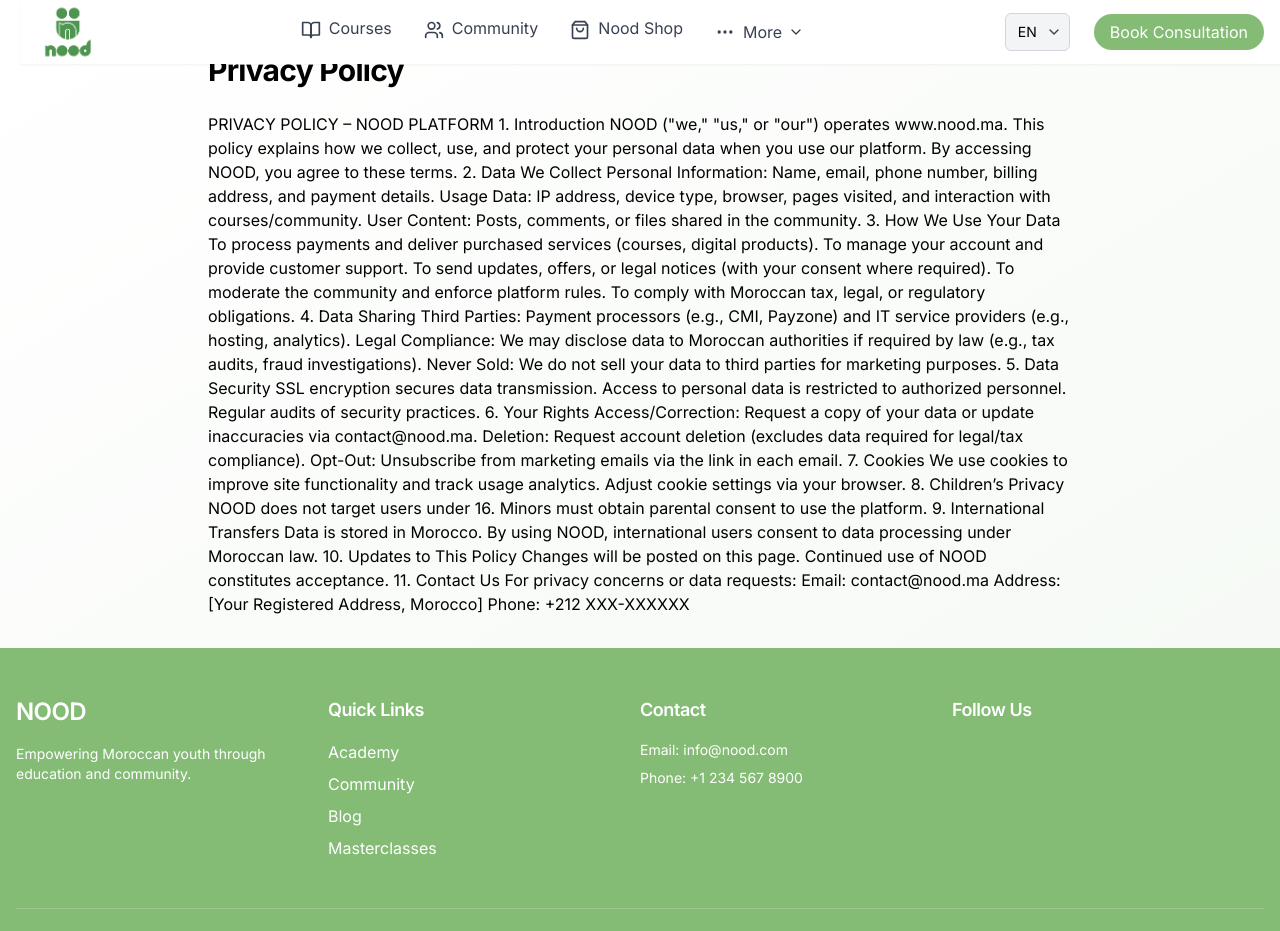
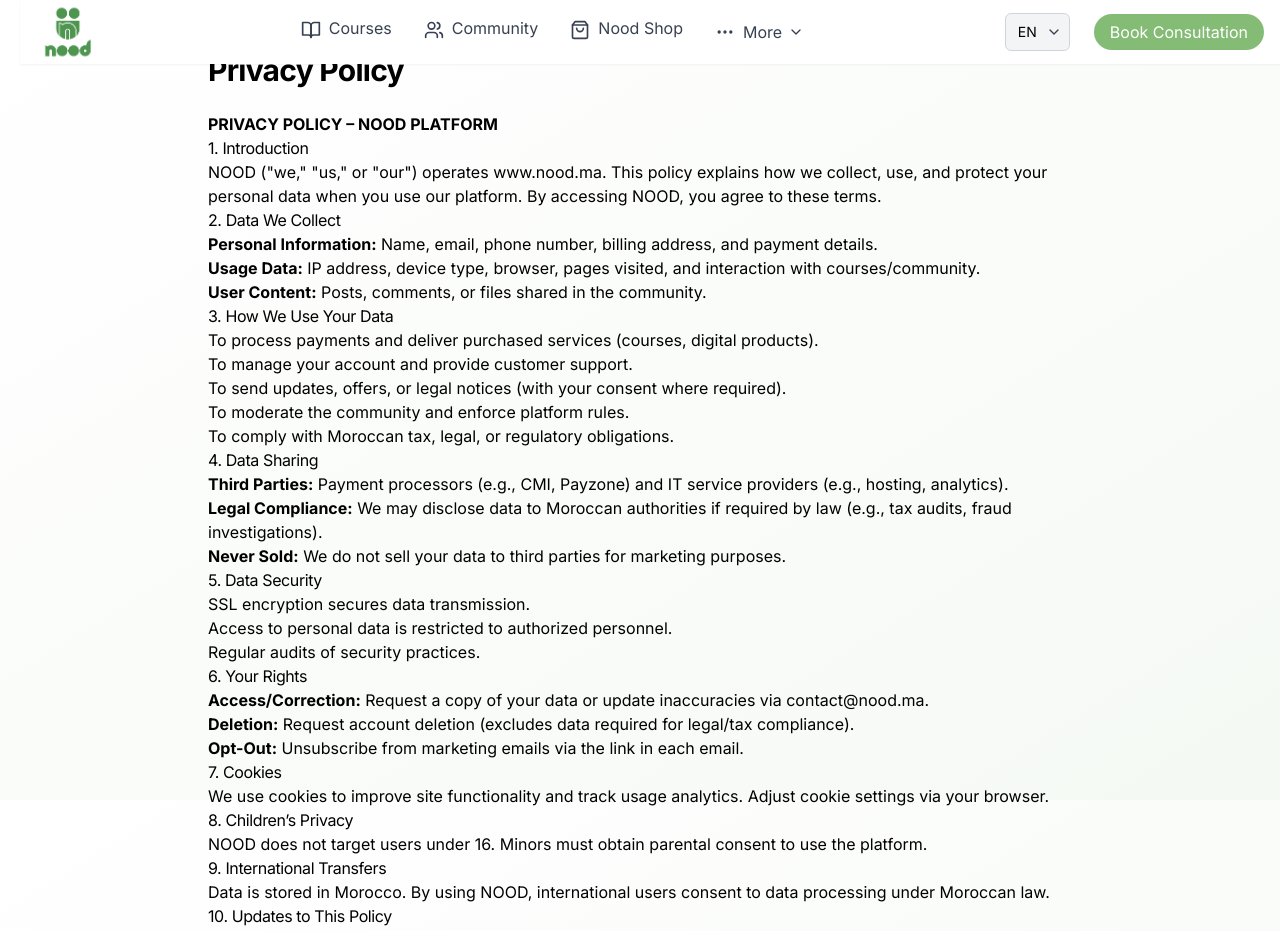
Before and after one commit to EmreGunner/NoodWebMain, a React (Vite) app: page /privacy-policy in a window 1280 px wide. Shown: the top 931 px of the page. Built offline with nearby package versions, Linux system fonts and the light colour scheme.

Commit message:
changes3

```diff
--- a/src/pages/PrivacyPolicy.tsx
+++ b/src/pages/PrivacyPolicy.tsx
@@ -10,59 +10,89 @@ const PrivacyPolicy: React.FC = () => {
       </Helmet>
 
       <h1 className="text-3xl font-bold mb-6">Privacy Policy</h1>
+
       <div className="prose prose-lg">
-      PRIVACY POLICY – NOOD PLATFORM
+        <p><strong>PRIVACY POLICY – NOOD PLATFORM</strong></p>
 
-1. Introduction
-NOOD ("we," "us," or "our") operates www.nood.ma. This policy explains how we collect, use, and protect your personal data when you use our platform. By accessing NOOD, you agree to these terms.
+        <h2>1. Introduction</h2>
+        <p>
+          NOOD ("we," "us," or "our") operates <a href="https://www.nood.ma">www.nood.ma</a>. This policy explains how we collect, use, and protect your personal data when you use our platform. By accessing NOOD, you agree to these terms.
+        </p>
 
-2. Data We Collect
-Personal Information: Name, email, phone number, billing address, and payment details.
-Usage Data: IP address, device type, browser, pages visited, and interaction with courses/community.
-User Content: Posts, comments, or files shared in the community.
+        <h2>2. Data We Collect</h2>
+        <p><strong>Personal Information:</strong> Name, email, phone number, billing address, and payment details.</p>
+        <p><strong>Usage Data:</strong> IP address, device type, browser, pages visited, and interaction with courses/community.</p>
+        <p><strong>User Content:</strong> Posts, comments, or files shared in the community.</p>
 
-3. How We Use Your Data
-To process payments and deliver purchased services (courses, digital products).
-To manage your account and provide customer support.
-To send updates, offers, or legal notices (with your consent where required).
-To moderate the community and enforce platform rules.
-To comply with Moroccan tax, legal, or regulatory obligations.
+        <h2>3. How We Use Your Data</h2>
+        <ul>
+          <li>To process payments and deliver purchased services (courses, digital products).</li>
+          <li>To manage your account and provide customer support.</li>
+          <li>To send updates, offers, or legal notices (with your consent where required).</li>
+          <li>To moderate the community and enforce platform rules.</li>
+          <li>To comply with Moroccan tax, legal, or regulatory obligations.</li>
+        </ul>
 
-4. Data Sharing
-Third Parties: Payment processors (e.g., CMI, Payzone) and IT service providers (e.g., hosting, analytics).
-Legal Compliance: We may disclose data to Moroccan authorities if required by law (e.g., tax audits, fraud investigations).
-Never Sold: We do not sell your data to third parties for marketing purposes.
+        <h2>4. Data Sharing</h2>
+        <ul>
+          <li>
+            <strong>Third Parties:</strong> Payment processors (e.g., CMI, Payzone) and IT service providers (e.g., hosting, analytics).
+          </li>
+          <li>
+            <strong>Legal Compliance:</strong> We may disclose data to Moroccan authorities if required by law (e.g., tax audits, fraud investigations).
+          </li>
+          <li>
+            <strong>Never Sold:</strong> We do not sell your data to third parties for marketing purposes.
+          </li>
+        </ul>
 
-5. Data Security
-SSL encryption secures data transmission.
-Access to personal data is restricted to authorized personnel.
-Regular audits of security practices.
+        <h2>5. Data Security</h2>
+        <ul>
+          <li>SSL encryption secures data transmission.</li>
+          <li>Access to personal data is restricted to authorized personnel.</li>
+          <li>Regular audits of security practices.</li>
+        </ul>
 
-6. Your Rights
-Access/Correction: Request a copy of your data or update inaccuracies via contact@nood.ma.
-Deletion: Request account deletion (excludes data required for legal/tax compliance).
-Opt-Out: Unsubscribe from marketing emails via the link in each email.
+        <h2>6. Your Rights</h2>
+        <ul>
+          <li>
+            <strong>Access/Correction:</strong> Request a copy of your data or update inaccuracies via <a href="mailto:contact@nood.ma">contact@nood.ma</a>.
+          </li>
+          <li>
+            <strong>Deletion:</strong> Request account deletion (excludes data required for legal/tax compliance).
+          </li>
+          <li>
+            <strong>Opt-Out:</strong> Unsubscribe from marketing emails via the link in each email.
+          </li>
+        </ul>
 
-7. Cookies
-We use cookies to improve site functionality and track usage analytics.
-Adjust cookie settings via your browser.
+        <h2>7. Cookies</h2>
+        <p>
+          We use cookies to improve site functionality and track usage analytics. Adjust cookie settings via your browser.
+        </p>
 
-8. Children’s Privacy
-NOOD does not target users under 16. Minors must obtain parental consent to use the platform.
+        <h2>8. Children’s Privacy</h2>
+        <p>
+          NOOD does not target users under 16. Minors must obtain parental consent to use the platform.
+        </p>
 
-9. International Transfers
-Data is stored in Morocco. By using NOOD, international users consent to data processing under Moroccan law.
+        <h2>9. International Transfers</h2>
+        <p>
+          Data is stored in Morocco. By using NOOD, international users consent to data processing under Moroccan law.
+        </p>
 
-10. Updates to This Policy
-Changes will be posted on this page. Continued use of NOOD constitutes acceptance.
+        <h2>10. Updates to This Policy</h2>
+        <p>
+          Changes will be posted on this page. Continued use of NOOD constitutes acceptance.
+        </p>
 
-11. Contact Us
-For privacy concerns or data requests:
-Email: contact@nood.ma
-Address: [Your Registered Address, Morocco]
-Phone: +212 XXX-XXXXXX
-
-
+        <h2>11. Contact Us</h2>
+        <p>For privacy concerns or data requests:</p>
+        <ul>
+          <li>Email: <a href="mailto:contact@nood.ma">contact@nood.ma</a></li>
+          <li>Address: [Your Registered Address, Morocco]</li>
+          <li>Phone: +212 XXX-XXXXXX</li>
+        </ul>
       </div>
     </div>
   );
--- a/src/pages/TermsAndConditions.tsx
+++ b/src/pages/TermsAndConditions.tsx
@@ -12,18 +12,88 @@ const TermsAndConditions: React.FC = () => {
       <h1 className="text-3xl font-bold mb-6">Terms and Conditions</h1>
 
       <div className="prose prose-lg">
-        {/* Add your terms and conditions content here */}
-        <section className="mb-6">
-          <h2 className="text-2xl font-semibold mb-4">1. Acceptance of Terms</h2>
-          <p>...</p>
-        </section>
+        <p><strong>TERMS &amp; CONDITIONS OF SALE – NOOD</strong></p>
 
-        <section className="mb-6">
-          <h2 className="text-2xl font-semibold mb-4">2. Use License</h2>
-          <p>...</p>
-        </section>
+        <h2>1. Preamble</h2>
+        <p>
+          These terms govern all transactions on NOOD. Placing an order constitutes unconditional acceptance of these conditions.
+        </p>
 
-        {/* Add more sections as needed */}
+        <h2>2. Services Offered</h2>
+        <p>
+          We offer courses, consultations, community access, and digital products (e.g., templates, eBooks).
+        </p>
+
+        <h2>3. Payment</h2>
+        <ul>
+          <li>Prices are quoted in MAD (or equivalent for international clients).</li>
+          <li>Full payment is required before accessing digital products/services.</li>
+        </ul>
+
+        <h2>4. Delivery</h2>
+        <p>
+          For courses and digital products, access is granted within 24 hours of payment confirmation via your account dashboard.
+        </p>
+
+        <h2>5. Cancellation &amp; Refunds</h2>
+        <ul>
+          <li>
+            <strong>Courses/Digital Products:</strong>
+            <ul>
+              <li>Refundable within 48 hours if not accessed or downloaded.</li>
+              <li>No refunds after access or download.</li>
+            </ul>
+          </li>
+          <li>Refunds are processed within 14 business days via the original payment method.</li>
+        </ul>
+
+        <h2>6. Account &amp; Community Rules</h2>
+        <ul>
+          <li><strong>Your Responsibility:</strong> Keep your login details secure.</li>
+          <li>
+            <strong>Strictly Prohibited:</strong>
+            <ul>
+              <li>Harassment, spam, or sharing pirated/unauthorized content.</li>
+              <li>Sharing account access or violating intellectual property rights.</li>
+            </ul>
+          </li>
+          <li>NOOD reserves the right to terminate accounts that violate these rules.</li>
+        </ul>
+
+        <h2>7. Intellectual Property</h2>
+        <ul>
+          <li>All content (courses, digital products, logos) is owned by NOOD.</li>
+          <li>
+            Users receive a non-transferable, non-commercial license for personal use only.
+          </li>
+          <li>
+            <strong>No Sharing/Redistribution:</strong> Legal action will be taken for violations.
+          </li>
+        </ul>
+
+        <h2>8. Liability &amp; Tax Compliance</h2>
+        <ul>
+          <li>NOOD is not liable for indirect damages (e.g., data loss).</li>
+          <li>Digital products/services are provided “as is” with no guarantees of outcomes or compatibility.</li>
+          <li>Users are responsible for taxes in their jurisdiction.</li>
+        </ul>
+
+        <h2>9. Governing Law &amp; Disputes</h2>
+        <p>
+          These terms are governed by Moroccan law. Disputes will be resolved through mediation in Rabat; unresolved cases may escalate to Moroccan courts.
+        </p>
+
+        <h2>10. Contact</h2>
+        <p>For support, refunds, or legal inquiries, please contact us:</p>
+        <ul>
+          <li>Email: <a href="mailto:contact@nood.ma">contact@nood.ma</a></li>
+          <li>Phone: +212 XXX-XXXXXX</li>
+          <li>Address: [Your Registered Address, Morocco]</li>
+        </ul>
+
+        <p>
+          By purchasing, you agree to these terms and confirm you will not violate NOOD’s intellectual property or community rules.
+        </p>
       </div>
     </div>
   );
```
